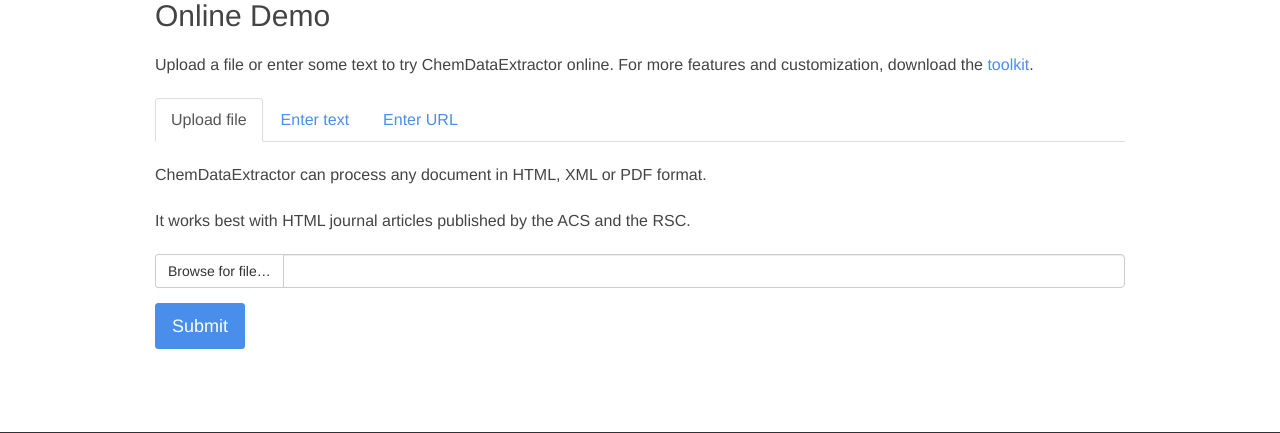
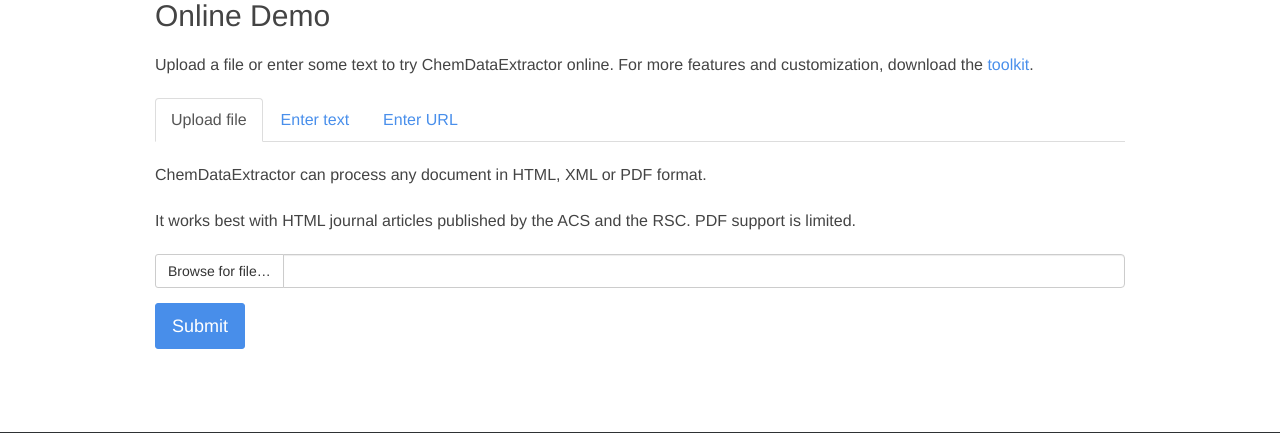
Before and after one commit to mcs07/cdeweb, a Flask app: page /demo in a window 1280 px wide. Shown: the part 118-551 px from the top of the page. Run offline with Flask 2, Linux system fonts and the light colour scheme; some libraries are stand-ins or nearby versions.

Commit message:
Add PDF caveat

```diff
--- a/cdeweb/templates/demo.html
+++ b/cdeweb/templates/demo.html
@@ -16,7 +16,7 @@
       <div class="tab-content">
         <div role="tabpanel" class="tab-pane active" id="tab-file">
           <p>ChemDataExtractor can process any document in HTML, XML or PDF format.</p>
-          <p>It works best with HTML journal articles published by the ACS and the RSC.</p>
+          <p>It works best with HTML journal articles published by the ACS and the RSC. PDF support is limited.</p>
           <form class="form" method="POST" enctype="multipart/form-data">
             <div class="form-group">
               <div class="input-group">
```
